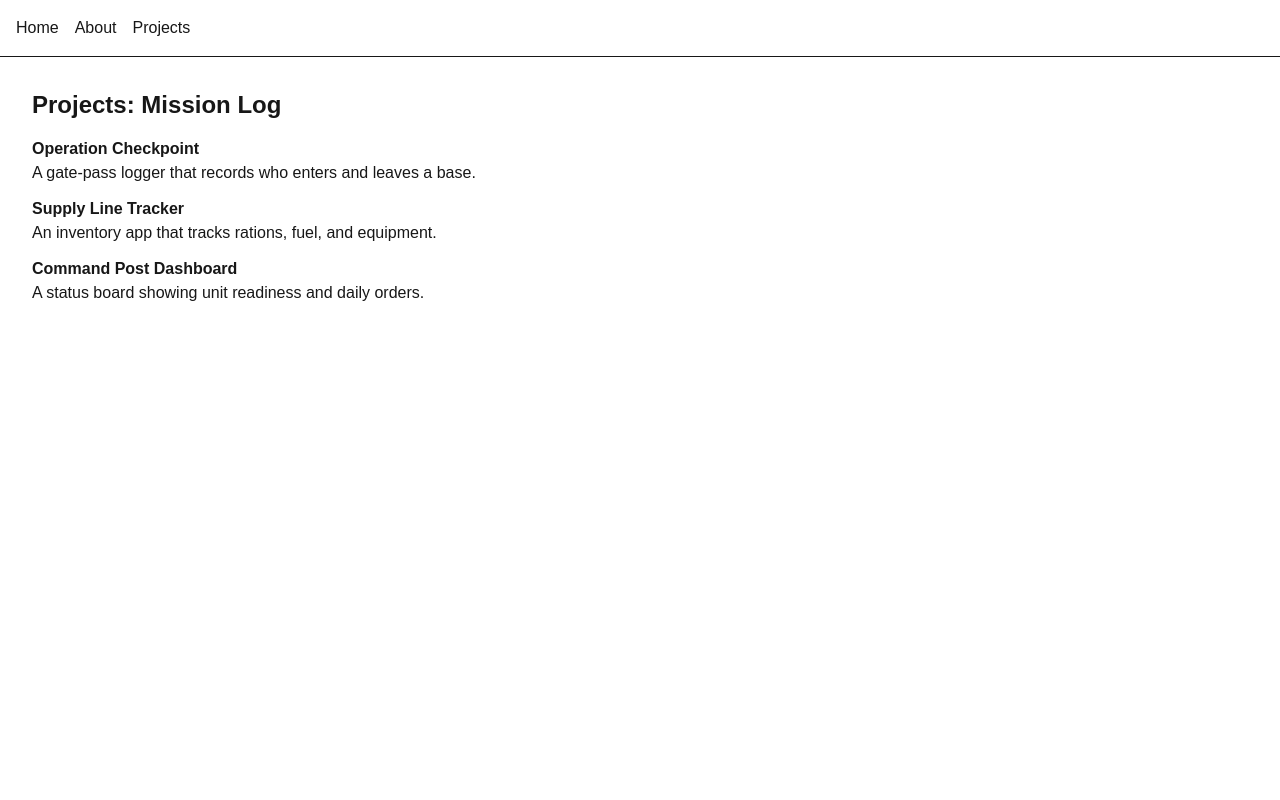
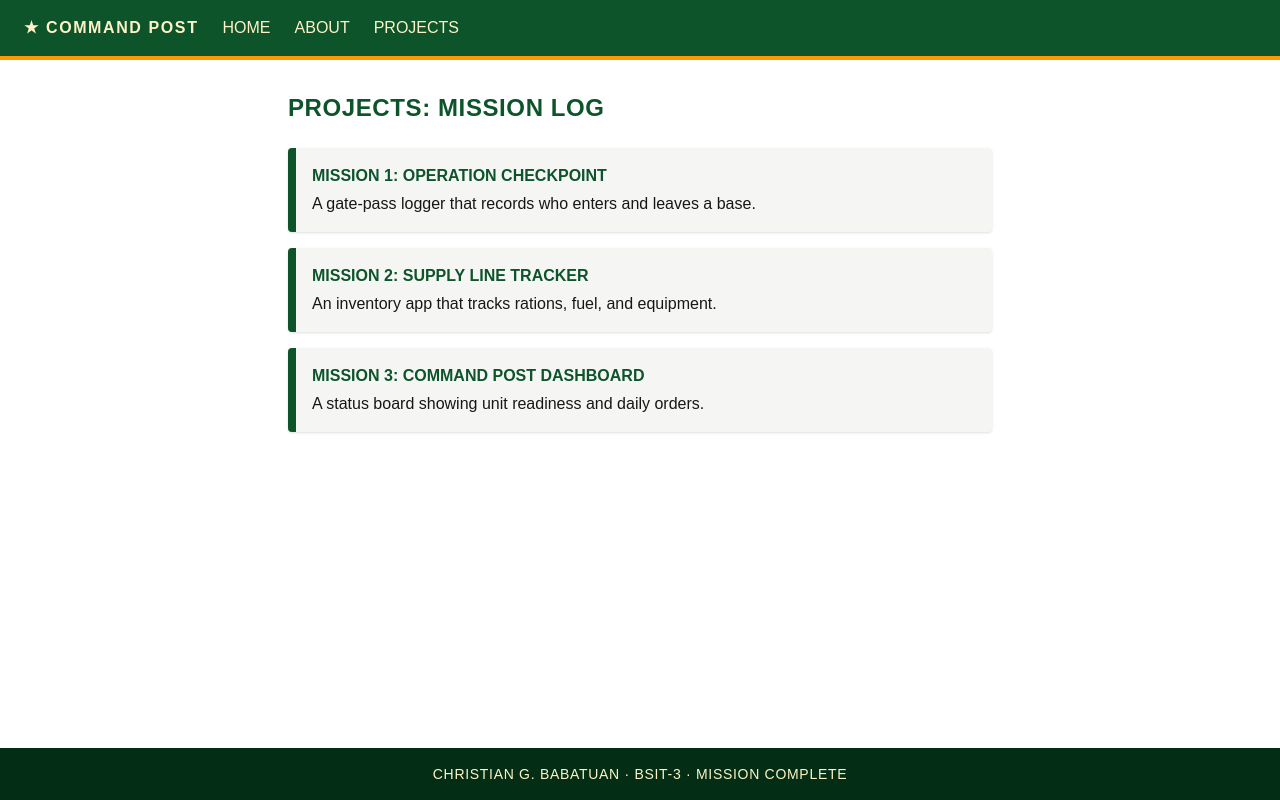
Before and after one commit to Chr1s-Bat/-Command-Post, a Next.js app: page /projects in a window 1280 px wide. Built offline with nearby package versions, Linux system fonts and the light colour scheme.

Commit message:
Polish styling

```diff
--- a/app/about/page.tsx
+++ b/app/about/page.tsx
@@ -1,14 +1,16 @@
 // app/about/page.tsx
 export default function AboutPage() {
   return (
-    <main className="p-8 max-w-3xl">
-      <h1 className="text-2xl font-bold">About: Service Record</h1>
-      <p className="mt-4">
+    <main className="p-8 max-w-3xl mx-auto">
+      <h1 className="text-2xl font-extrabold uppercase tracking-wide text-green-900">
+        About: Service Record
+      </h1>
+      <p className="mt-4 text-lg">
         I am Christian G. Babatuan, a BSIT-3 student who treats every coding
         exercise like a mission briefing: plan the route, follow the steps in
         order, and check the result before moving on.
       </p>
-      <p className="mt-2">
+      <p className="mt-2 text-lg">
         My goal is to build reliable web systems with discipline, teamwork,
         and clean code.
       </p>
--- a/app/layout.tsx
+++ b/app/layout.tsx
@@ -24,13 +24,25 @@ export default function RootLayout({ children }: LayoutProps<"/">) {
       lang="en"
       className={`${geistSans.variable} ${geistMono.variable} h-full antialiased`}
     >
-      <body className="min-h-full flex flex-col">
-        <nav className="flex gap-4 p-4 border-b">
-          <Link href="/">Home</Link>
-          <Link href="/about">About</Link>
-          <Link href="/projects">Projects</Link>
+      <body className="min-h-full flex flex-col bg-stone-200 text-stone-900">
+        <nav className="flex items-center gap-6 bg-green-900 px-6 py-4 text-amber-100 border-b-4 border-amber-500">
+          <span className="font-bold uppercase tracking-widest">
+            ★ Command Post
+          </span>
+          <Link href="/" className="uppercase hover:text-amber-400">
+            Home
+          </Link>
+          <Link href="/about" className="uppercase hover:text-amber-400">
+            About
+          </Link>
+          <Link href="/projects" className="uppercase hover:text-amber-400">
+            Projects
+          </Link>
         </nav>
-        {children}
+        <div className="flex-1">{children}</div>
+        <footer className="bg-green-950 p-4 text-center text-sm uppercase tracking-wider text-amber-100">
+          Christian G. Babatuan · BSIT-3 · Mission Complete
+        </footer>
       </body>
     </html>
   );
--- /dev/null
+++ b/app/not-found.tsx
@@ -0,0 +1,18 @@
+// app/not-found.tsx
+import Link from "next/link";
+
+export default function NotFound() {
+  return (
+    <main className="p-8 max-w-3xl mx-auto">
+      <h1 className="text-2xl font-extrabold uppercase text-red-800">
+        Target not found
+      </h1>
+      <p className="mt-4 text-lg">
+        This location is not on the map, soldier. Return to base.
+      </p>
+      <Link href="/" className="inline-block mt-6 underline">
+        Back to Home
+      </Link>
+    </main>
+  );
+}
--- a/app/page.tsx
+++ b/app/page.tsx
@@ -3,20 +3,23 @@ import Link from "next/link";
 
 export default function Home() {
   return (
-    <main className="p-8 max-w-3xl">
-      <h1 className="text-3xl font-bold">
+    <main className="p-8 max-w-3xl mx-auto">
+      <h1 className="text-3xl font-extrabold uppercase tracking-wide text-green-900">
         Reporting for duty: Christian G. Babatuan
       </h1>
-      <p className="mt-4">
+      <p className="mt-4 text-lg">
         Welcome to my command post. I am a BSIT-3 student building web
         systems the military way: clear orders, small steps, and a check after
         every move.
       </p>
-      <p className="mt-2">
+      <p className="mt-2 text-lg">
         Review my mission log to see what I have been working on.
       </p>
-      <Link href="/projects" className="inline-block mt-6 underline">
-        View my missions
+      <Link
+        href="/projects"
+        className="inline-block mt-6 rounded bg-green-900 px-6 py-3 font-bold uppercase tracking-wider text-amber-100 hover:bg-green-800"
+      >
+        View my missions →
       </Link>
     </main>
   );
--- a/app/projects/page.tsx
+++ b/app/projects/page.tsx
@@ -21,13 +21,20 @@ const projects = [
 
 export default function ProjectsPage() {
   return (
-    <main className="p-8 max-w-3xl">
-      <h1 className="text-2xl font-bold">Projects: Mission Log</h1>
-      <ul className="mt-4 space-y-3">
+    <main className="p-8 max-w-3xl mx-auto">
+      <h1 className="text-2xl font-extrabold uppercase tracking-wide text-green-900">
+        Projects: Mission Log
+      </h1>
+      <ul className="mt-6 space-y-4">
         {projects.map((project) => (
-          <li key={project.id}>
-            <p className="font-semibold">{project.name}</p>
-            <p>{project.description}</p>
+          <li
+            key={project.id}
+            className="rounded border-l-8 border-green-900 bg-stone-100 p-4 shadow"
+          >
+            <p className="font-bold uppercase text-green-900">
+              Mission {project.id}: {project.name}
+            </p>
+            <p className="mt-1">{project.description}</p>
           </li>
         ))}
       </ul>
```
